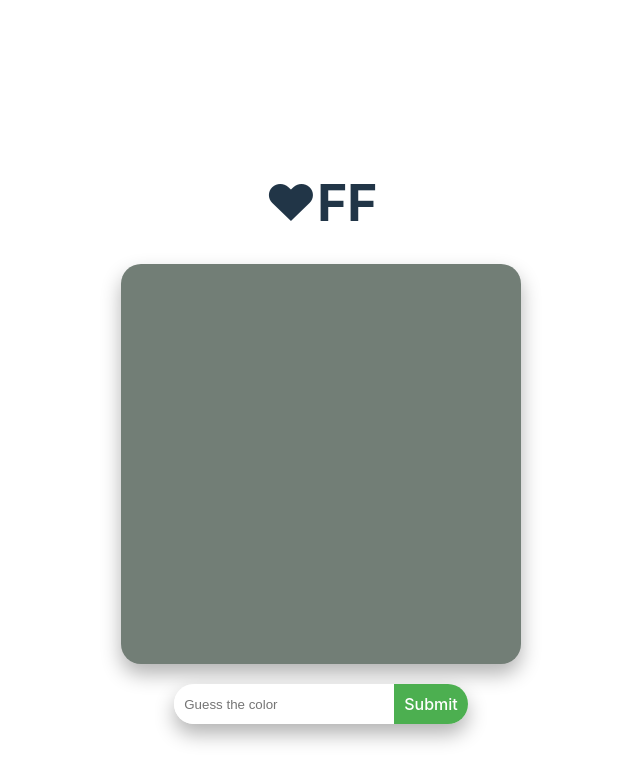
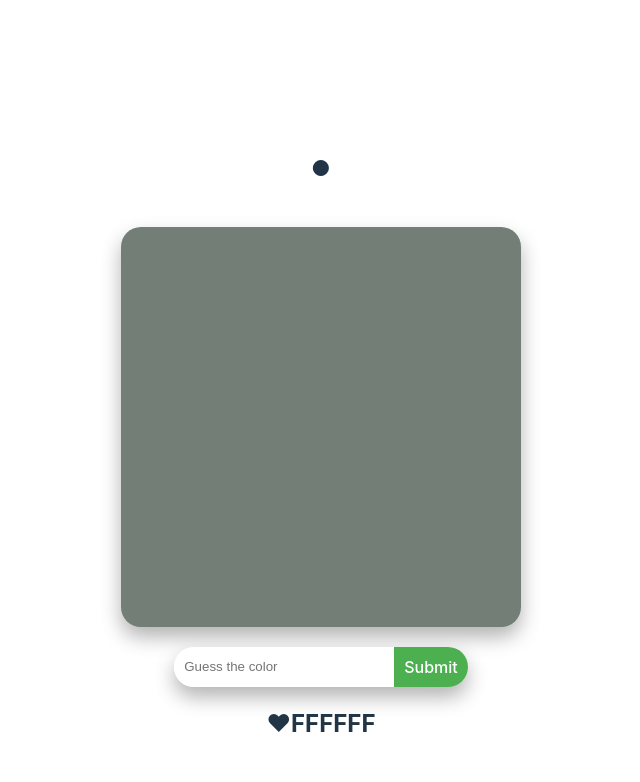
Before and after one commit to choephix/guess-the-hex-color, a Preact app: page / in a window 1280 px wide. Shown: the top 782 px of the page, without its empty margins (319-959 px from the left). Built offline with nearby package versions, Linux system fonts and the light colour scheme.

Commit message:
refactor: Update color difference calculation and input handling in app.tsx

```diff
--- a/src/app.tsx
+++ b/src/app.tsx
@@ -20,24 +20,24 @@ function calculateColorDifference(color1: string, color2: string): number {
   const diffB = Math.abs(rgb1.b - rgb2.b);
 
   const totalDiff = diffR + diffG + diffB;
-  const finalDiff = ~~Math.sqrt(diffR ** 2 + diffG ** 2 + diffB ** 2);
+  const squareDiff = ~~Math.sqrt(diffR ** 2 + diffG ** 2 + diffB ** 2);
 
   console.log(
-    `Color difference: ${diffR}, ${diffG}, ${diffB} | Total: ${totalDiff} | Final: ${finalDiff}`
+    `Color difference: ${diffR}, ${diffG}, ${diffB} | Total: ${totalDiff} | Final: ${squareDiff}`
   );
 
   // Return the sum of the differences
-  return diffR + diffG + diffB;
+  return totalDiff * 0xffff;
 }
 
 // Custom hook for game logic
 function useGame() {
   const [colorCode, setColorCode] = useState<string>(getRandomColor());
   const [score, setScore] = useState<number>(0);
-  const [health, setHealth] = useState<number>(0xff);
+  const [health, setHealth] = useState<number>(0xffffff);
 
   function getRandomColor(): string {
-    return Math.floor(Math.random() * 16777215)
+    return Math.floor(Math.random() * 0xffffff)
       .toString(16)
       .toUpperCase();
   }
@@ -78,11 +78,12 @@ function ColorInputForm({ onSubmit }: ColorInputFormProps) {
     const form = event.currentTarget as HTMLFormElement & {
       elements: { colorInput: HTMLInputElement };
     };
-    const guess = form.elements.colorInput.value;
+    const guess = form.elements.colorInput.value.padStart(6, '0');
+    console.log('Input:', guess);
 
     onSubmit(guess);
 
-    form.elements.colorInput.value = '';
+    form.elements.colorInput.value = '7f7f7f';
   };
 
   return (
@@ -103,15 +104,23 @@ function ColorInputForm({ onSubmit }: ColorInputFormProps) {
 
 // Main App component
 export function App() {
-  const { colorCode, health, handleGuess } = useGame();
+  const { colorCode, health, score, handleGuess } = useGame();
 
   console.log('Rendering App. Color code:', colorCode);
 
+  const scoreText = '★' + score.toString(16).toUpperCase();
+
   return (
     <div class='game-container'>
-      <h1>♥{health.toString(16).toUpperCase()}</h1>
-      <div class='color-square' style={{ backgroundColor: `#${colorCode}` }}></div>
+      <h1>{score > 0 ? scoreText : '•'}</h1>
+      <div
+        class='color-square'
+        style={{ backgroundColor: `#${colorCode}` }}
+        title={`Color code: #${colorCode}`}
+        default={true}
+      ></div>
       <ColorInputForm onSubmit={handleGuess} />
+      <h2>♥{health.toString(16).toUpperCase()}</h2>
     </div>
   );
 }
```
